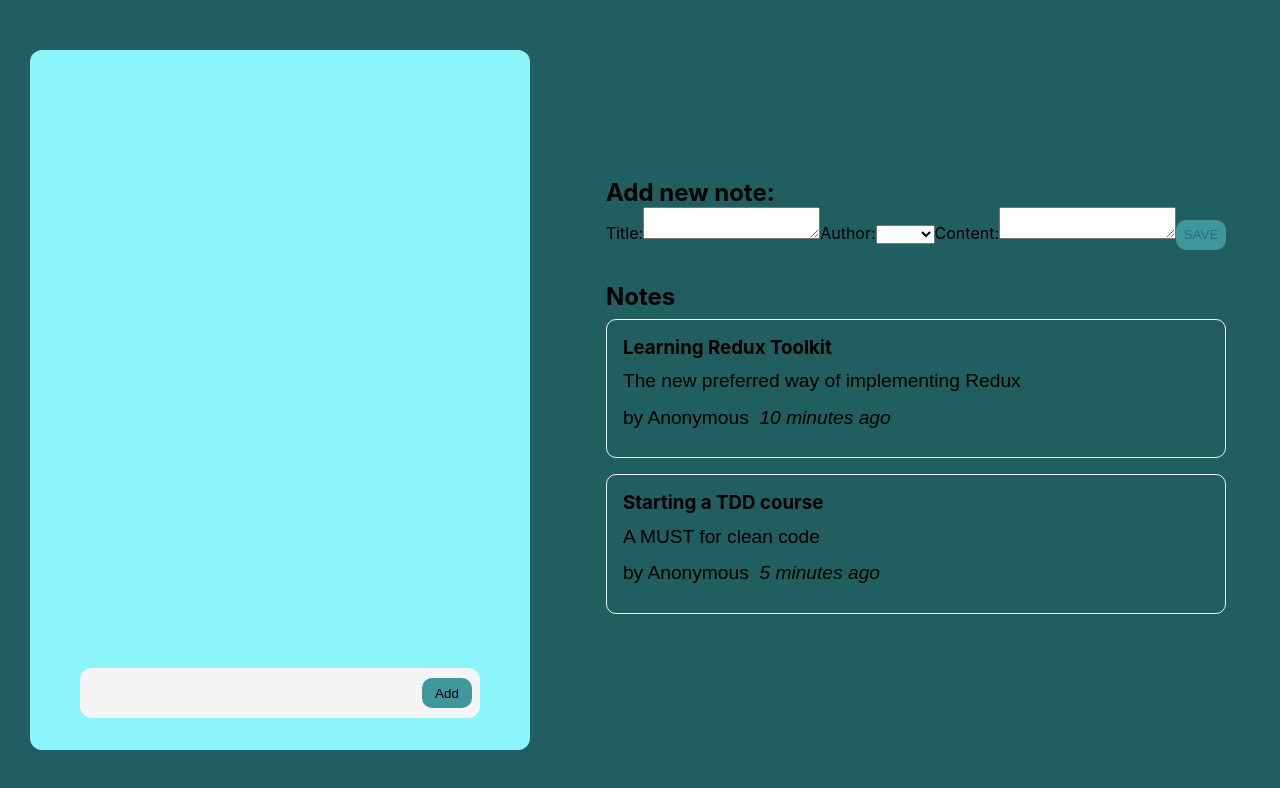
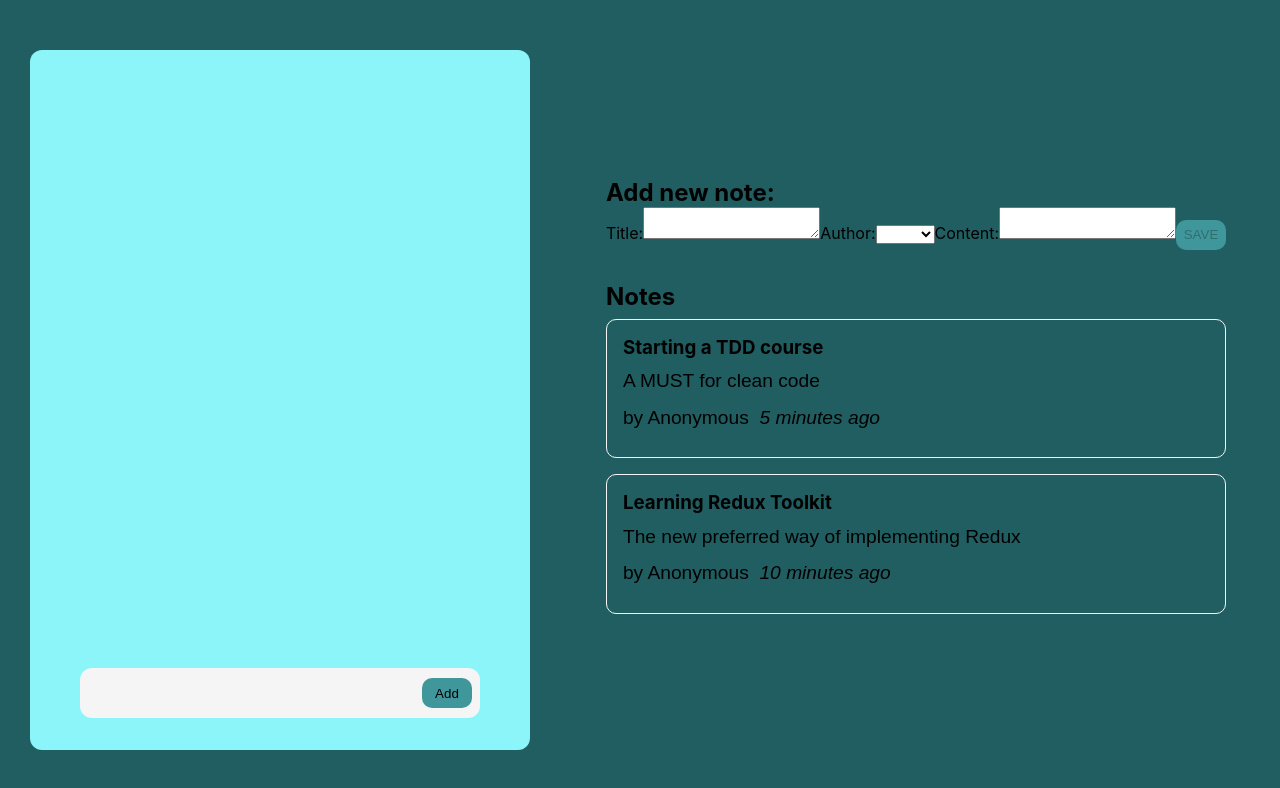
Before and after one commit to MayuRuru/redux-ToDo, a React (Create React App) app: page / in a window 1280 px wide. Shown: the top 788 px of the page. Built offline with nearby package versions, Linux system fonts and the light colour scheme.

Commit message:
order post by newest first

```diff
--- a/src/components/notes/NotesList.js
+++ b/src/components/notes/NotesList.js
@@ -7,8 +7,11 @@ import TimeConverter from "../../helper/TimeConverter";
 
 const NotesList = () => {
   const notes = useSelector(selectNotesList);
+  const orderedNotes = notes
+    .slice() // it creates a shadow copy of the array
+    .sort((a, b) => b.date.localeCompare(a.date));
 
-  const renderedNotes = notes.map((note) => (
+  const renderedNotes = orderedNotes.map((note) => (
     <article key={note.id}>
       <h3>{note.title}</h3>
       <p>{note.content.substring(0, 100)}</p>
```
